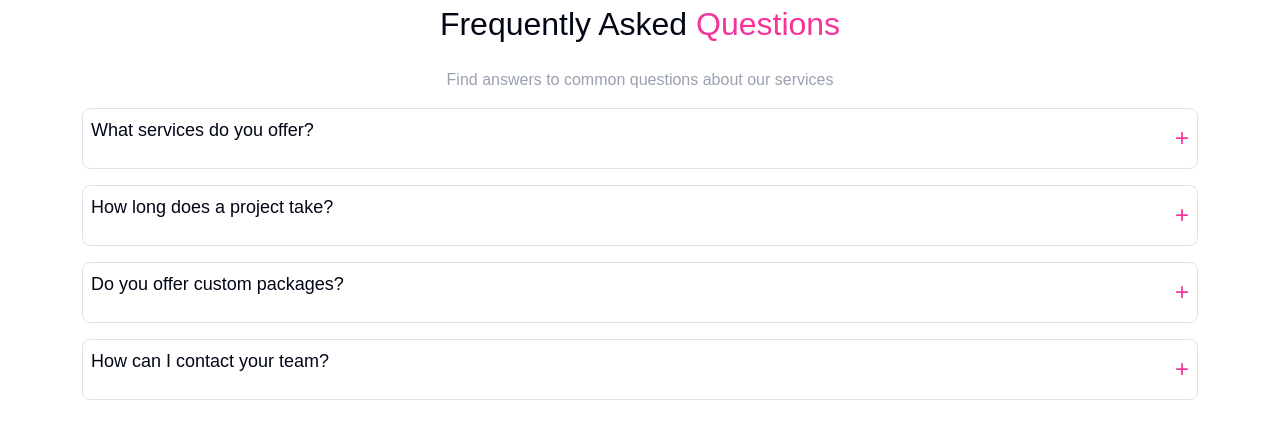
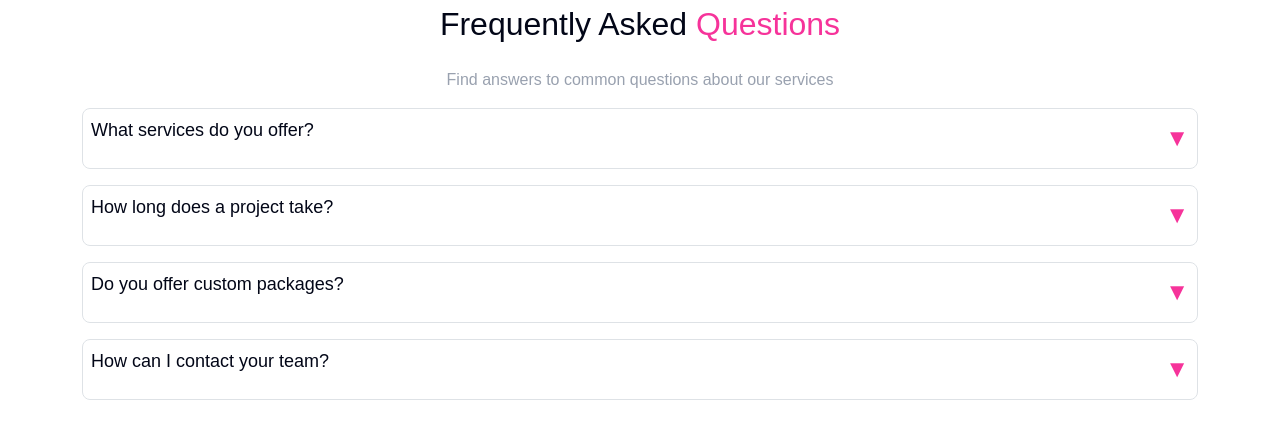
Before and after one commit to MaoSokChamroeun/ninety-nine-company, a React (Vite) app: page /about in a window 1280 px wide. Shown: the part 2320-2755 px from the top of the page. Built offline with nearby package versions, Linux system fonts and the light colour scheme; a web font is replaced by a local one.

Commit message:
Update Icon

```diff
--- a/src/page/FAQ.jsx
+++ b/src/page/FAQ.jsx
@@ -54,7 +54,7 @@ const FAQ = () => {
                 {faq.question}
               </p>
               <span className="text-pink-500 text-2xl flex items-center">
-                {activeIndex === index ? "−" : "+"}
+                {activeIndex === index ? "▲" : "▼"}
               </span>
             </div>
 
```
